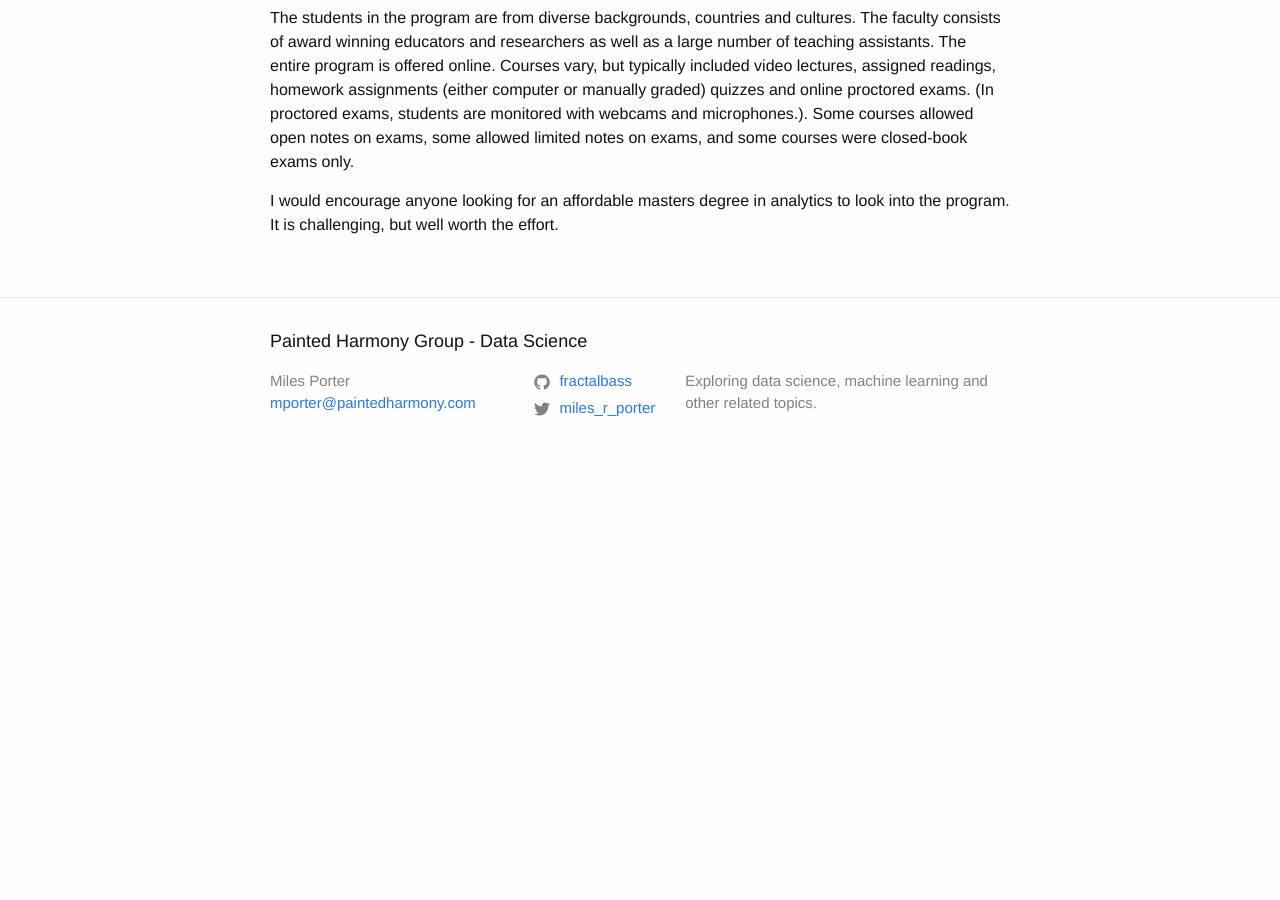
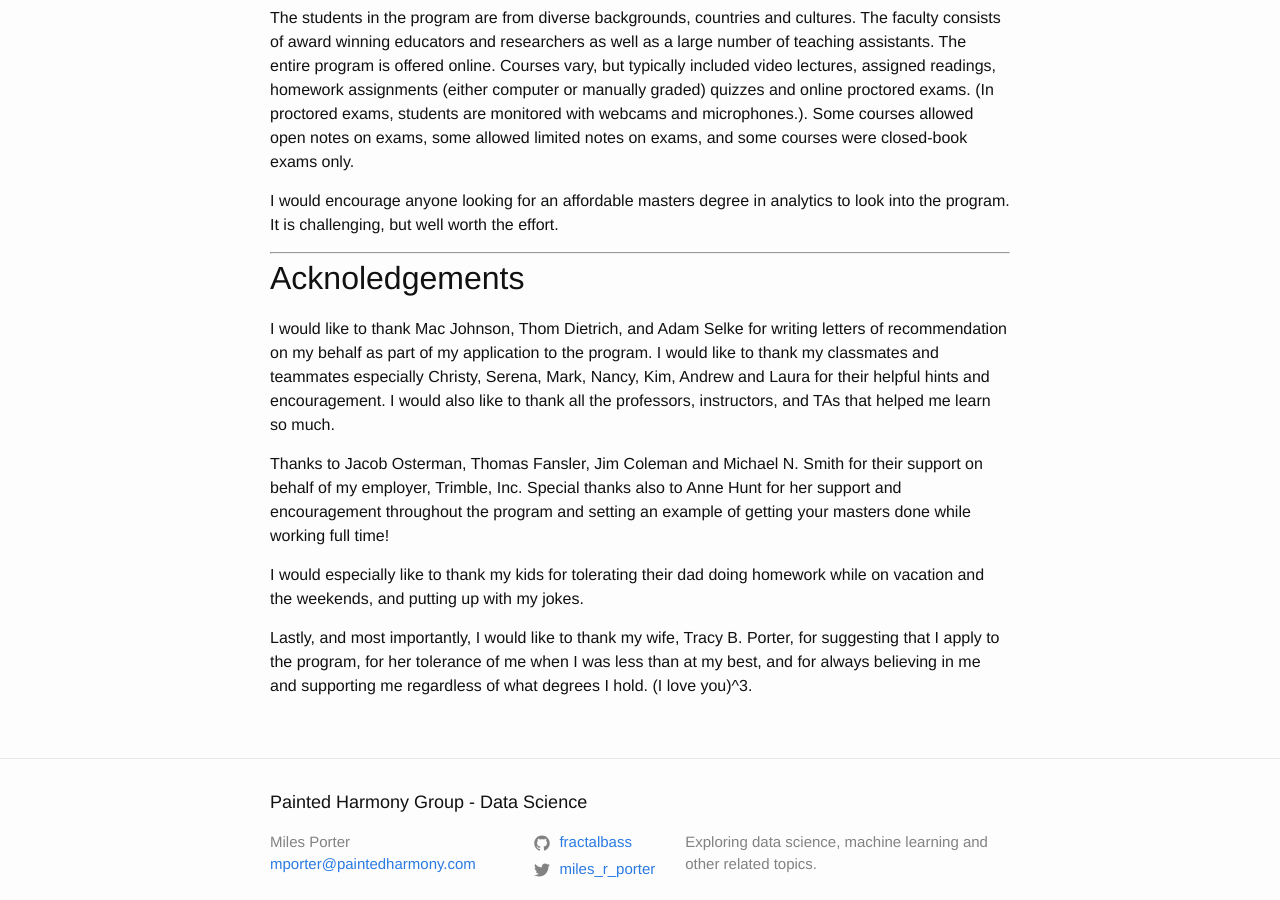
Before and after one commit to fractalbass/data_science, a Jekyll site: the page built from _posts/2021-12-28-data_science_33.markdown, in a window 1280 px wide and 900 px high, scrolled down 7189 px. Built offline with Jekyll 4.4.1, drawn with Linux system fonts in a browser that asks for light colours; before the commit the page ends 7669 px from its top, so only the background shows below that.

Commit message:
Adding thanks.

```diff
--- a/_posts/2021-12-28-data_science_33.markdown
+++ b/_posts/2021-12-28-data_science_33.markdown
@@ -139,3 +139,15 @@ The OMSA program is one of the most affordable Masters programs related to data
 The students in the program are from diverse backgrounds, countries and cultures. The faculty consists of award winning educators and researchers as well as a large number of teaching assistants.  The entire program is offered online.  Courses vary, but typically included video lectures, assigned readings, homework assignments (either computer or manually graded) quizzes and online proctored exams.  (In proctored exams, students are monitored with webcams and microphones.). Some courses allowed open notes on exams, some allowed limited notes on exams, and some courses were closed-book exams only.
 
 I would encourage anyone looking for an affordable masters degree in analytics to look into the program.  It is challenging, but well worth the effort.
+
+---
+
+## Acknoledgements
+
+I would like to thank Mac Johnson, Thom Dietrich, and Adam Selke for writing letters of recommendation on my behalf as part of my application to the program.  I would like to thank my classmates and teammates especially Christy, Serena, Mark, Nancy, Kim, Andrew and Laura for their helpful hints and encouragement.  I would also like to thank all the professors, instructors, and TAs that helped me learn so much.
+
+Thanks to Jacob Osterman, Thomas Fansler, Jim Coleman and Michael N. Smith for their support on behalf of my employer, Trimble, Inc.  Special thanks also to Anne Hunt for her support and encouragement throughout the program and setting an example of getting your masters done while working full time!
+
+I would especially like to thank my kids for tolerating their dad doing homework while on vacation and the weekends, and putting up with my jokes.
+
+Lastly, and most importantly, I would like to thank my wife, Tracy B. Porter, for suggesting that I apply to the program, for her tolerance of me when I was less than at my best, and for always believing in me and supporting me regardless of what degrees I hold.  (I love you)^3.
```
